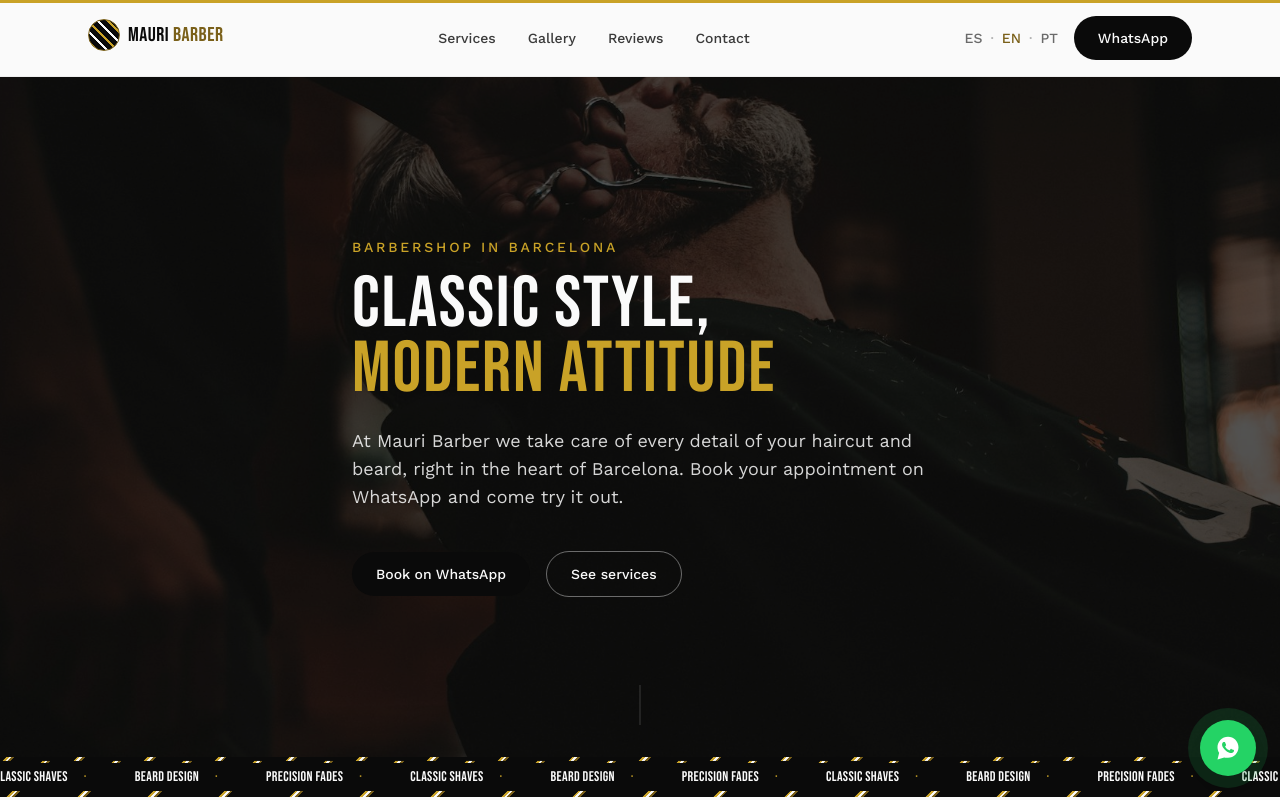
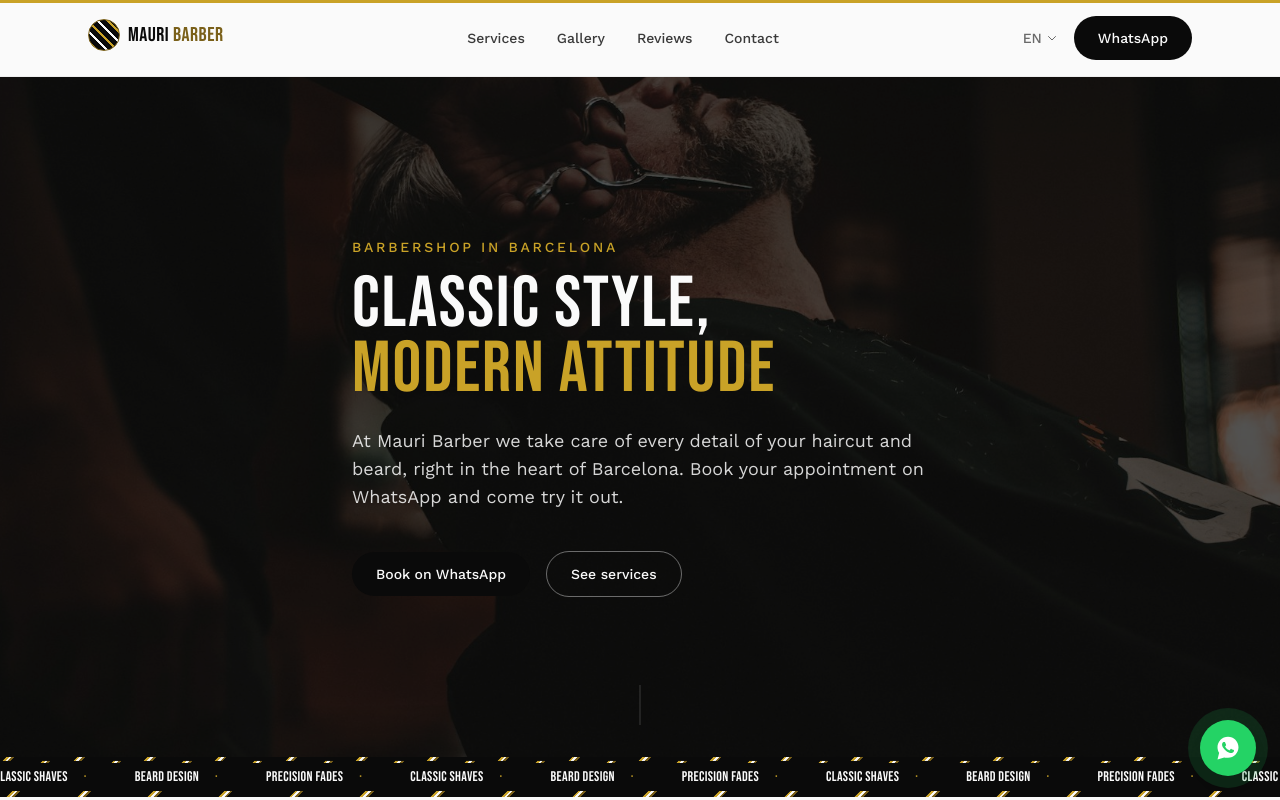
Before and after one commit to Mauribarber1/mauriwebsite, a Next.js app: page /en in a window 1280 px wide. Shown: the top 800 px of the page. Built offline with nearby package versions, Linux system fonts and the light colour scheme.

Commit message:
feat: switch desktop language switcher to a dropdown menu

```diff
--- a/components/Navbar/Navbar.tsx
+++ b/components/Navbar/Navbar.tsx
@@ -17,6 +17,7 @@ const LOCALE_LABELS: Record<Locale, string> = { es: "ES", en: "EN", pt: "PT" };
 
 export default function Navbar({ locale, navbar, whatsappMessage }: NavbarProps) {
   const [isMenuOpen, setIsMenuOpen] = useState(false);
+  const [isLangMenuOpen, setIsLangMenuOpen] = useState(false);
 
   const links = [
     { href: "#services", label: navbar.services },
@@ -43,19 +44,37 @@ export default function Navbar({ locale, navbar, whatsappMessage }: NavbarProps)
           ))}
         </nav>
         <div className="flex items-center gap-4">
-          <div className="hidden items-center gap-2 text-sm font-medium sm:flex">
-            {LOCALES_ORDER.map((loc, index) => (
-              <span key={loc} className="flex items-center gap-2">
-                {index > 0 && <span className="text-ink/30">·</span>}
-                {loc === locale ? (
-                  <span className="text-gold-dark">{LOCALE_LABELS[loc]}</span>
-                ) : (
-                  <Link href={`/${loc}`} className="text-ink/60 transition-colors hover:text-gold-dark">
+          <div className="relative hidden sm:block">
+            <button
+              type="button"
+              onClick={() => setIsLangMenuOpen((open) => !open)}
+              aria-expanded={isLangMenuOpen}
+              aria-haspopup="true"
+              className="flex items-center gap-1 text-sm font-medium text-ink/60 transition-colors hover:text-gold-dark"
+            >
+              {LOCALE_LABELS[locale]}
+              <svg
+                viewBox="0 0 12 12"
+                className={`h-3 w-3 fill-none stroke-current stroke-1 transition-transform ${isLangMenuOpen ? "rotate-180" : ""}`}
+                aria-hidden="true"
+              >
+                <path strokeLinecap="round" strokeLinejoin="round" d="M2.5 4.5 6 8l3.5-3.5" />
+              </svg>
+            </button>
+            {isLangMenuOpen && (
+              <div className="absolute right-0 top-full z-10 mt-2 min-w-16 overflow-hidden rounded-lg border border-black/5 bg-paper shadow-lg">
+                {LOCALES_ORDER.filter((loc) => loc !== locale).map((loc) => (
+                  <Link
+                    key={loc}
+                    href={`/${loc}`}
+                    onClick={() => setIsLangMenuOpen(false)}
+                    className="block px-4 py-2 text-sm font-medium text-ink/70 transition-colors hover:bg-gold-soft hover:text-gold-dark"
+                  >
                     {LOCALE_LABELS[loc]}
                   </Link>
-                )}
-              </span>
-            ))}
+                ))}
+              </div>
+            )}
           </div>
           <WhatsAppButton message={whatsappMessage} label={navbar.whatsapp} />
           <button
```
